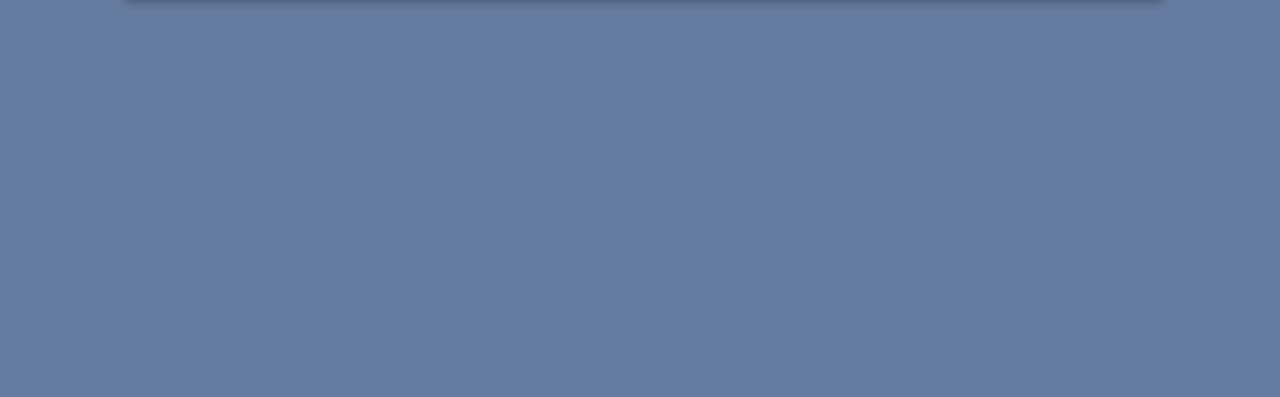
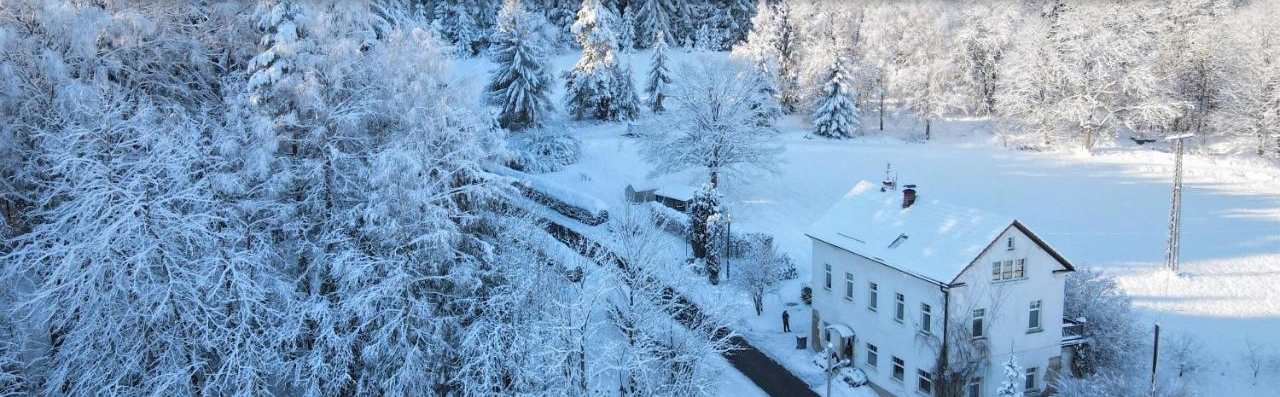
Before and after one commit to vhakova/zaverecny-projekt, an Eleventy site: page index.html in a window 1280 px wide. Shown: the part 169-566 px from the top of the page. Built offline with nearby package versions, Linux system fonts and the light colour scheme; Eleventy itself is replaced by a stand-in of ours; files that its build step writes are made by us from their sources; the site is published under a folder, as on GitHub Pages, so addresses that start at the root find nothing; files whose address does not match are found by name; a web font is replaced by a local one.

Commit message:
příště si zapni sledování Sassu, než budeš hledat chybu :D

```diff
--- a/css/style.css
+++ b/css/style.css
@@ -385,7 +385,7 @@ p {
 
 @media screen and (min-width: 500px) {
   .label {
-    background-image: url("/images/mainPhoto.jpg");
+    background-image: url("images/mainPhoto.jpg");
     background-repeat: no-repeat;
     background-size: cover;
     position: relative;
```
Also changed, not shown: 1 other file.
